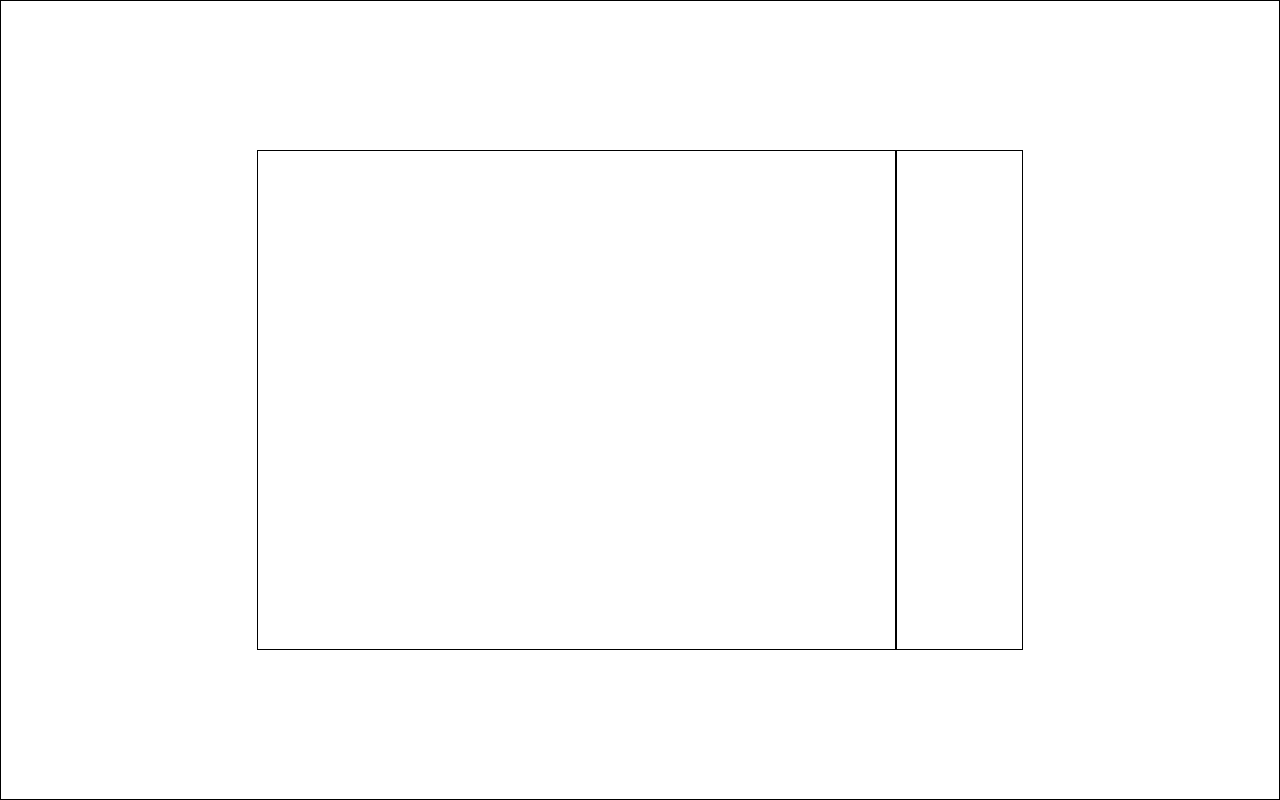
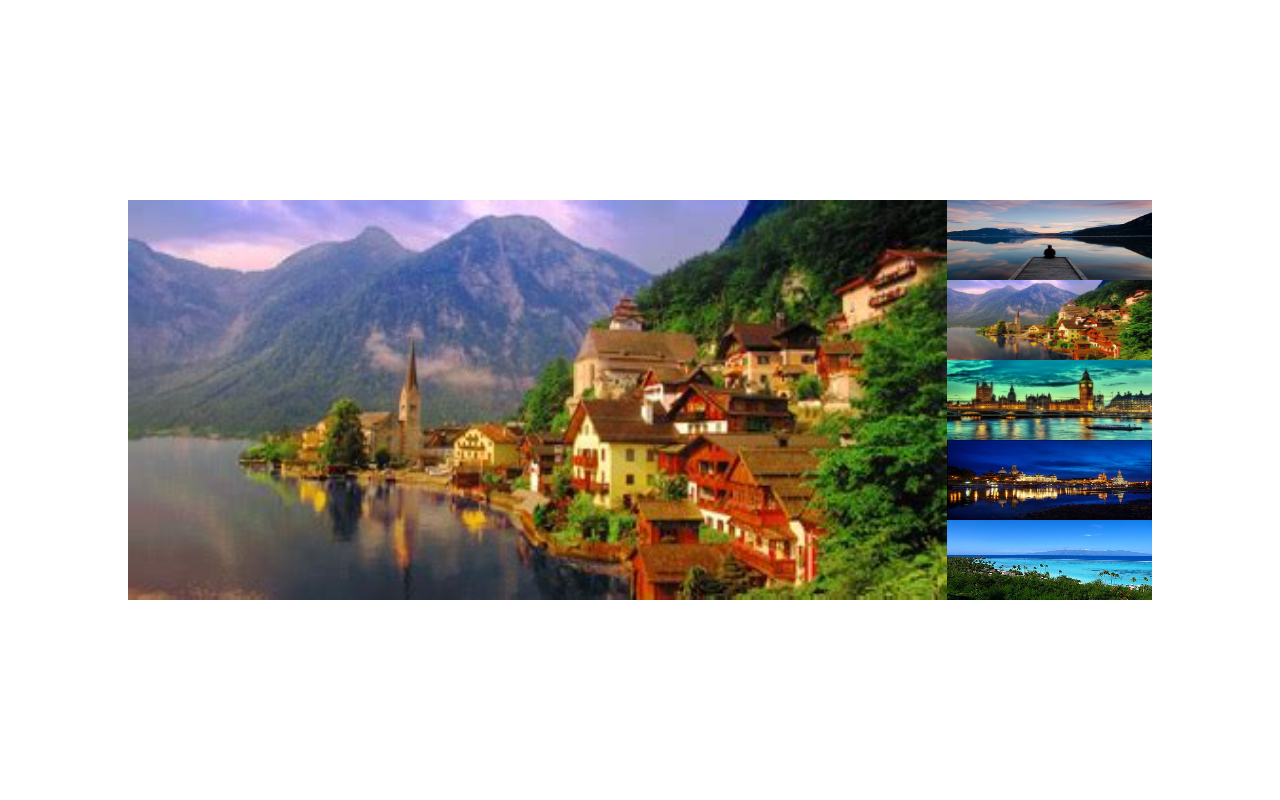
Before and after one commit to marcomaione/js-array-carousel, a plain HTML site: page index.html in a window 1280 px wide. Drawn offline with Linux system fonts and the light colour scheme.

Commit message:
aggiornamento

```diff
--- a/index.html
+++ b/index.html
@@ -6,14 +6,36 @@
     <meta name="viewport" content="width=device-width, initial-scale=1.0">
     <title>Carosello</title>
     <link rel="stylesheet" href="style.css">
+    <link rel="stylesheet" href="https://cdnjs.cloudflare.com/ajax/libs/font-awesome/6.0.0-beta3/css/all.min.css" integrity="sha512-Fo3rlrZj/k7ujTnHg4CGR2D7kSs0v4LLanw2qksYuRlEzO+tcaEPQogQ0KaoGN26/zrn20ImR1DfuLWnOo7aBA==" crossorigin="anonymous" referrerpolicy="no-referrer" />
 </head>
 <body>
 
-    <div class="container debug">
-        <div class="slider debug">
+    <div class="container">
+        <div class="center">
+            <div class="slider-l">
+                <img src="img/02.jpg" alt="">
+            </div>
 
+            <div class="slider-r">
+                <div class="item">
+                    <img src="img/01.jpg" alt="">
+                </div>
+                <div class="item">
+                    <img src="img/02.jpg" alt="">
+                </div>
+                <div class="item">
+                    <img src="img/03.jpg" alt="">
+                </div>
+                <div class="item">
+                    <img src="img/04.jpg" alt="">
+                </div>
+                <div class="item">
+                    <img src="img/05.jpg" alt="">
+                </div>
+
+
+            </div>
         </div>
-        <div class="slider-2 debug"></div>
     </div>
 
 </body>
--- a/style.css
+++ b/style.css
@@ -15,12 +15,36 @@
     justify-content: center;
 }
 
-.slider {
-    width: 50%;
-    min-height: 500px;
+.center {
+    width: 80%;
+    display: flex;
 }
 
-.slider-2 {
-    width: 10%;
-    min-height: 500px;
+.slider-l {
+    width: 80%;
+    background-color: cadetblue;
+    height: 400px;
 }
+
+.slider-r {
+    width: 20%;
+    background-color: crimson;
+    height: 400px;
+    display: flex;
+    flex-direction: column;
+}
+
+.slider-l img {
+    width: 100%;
+    height: 400px;
+}
+
+
+.item {
+    height: 80px;
+}
+
+.item img {
+    width: 100%;
+    height: 80px;
+}
```
